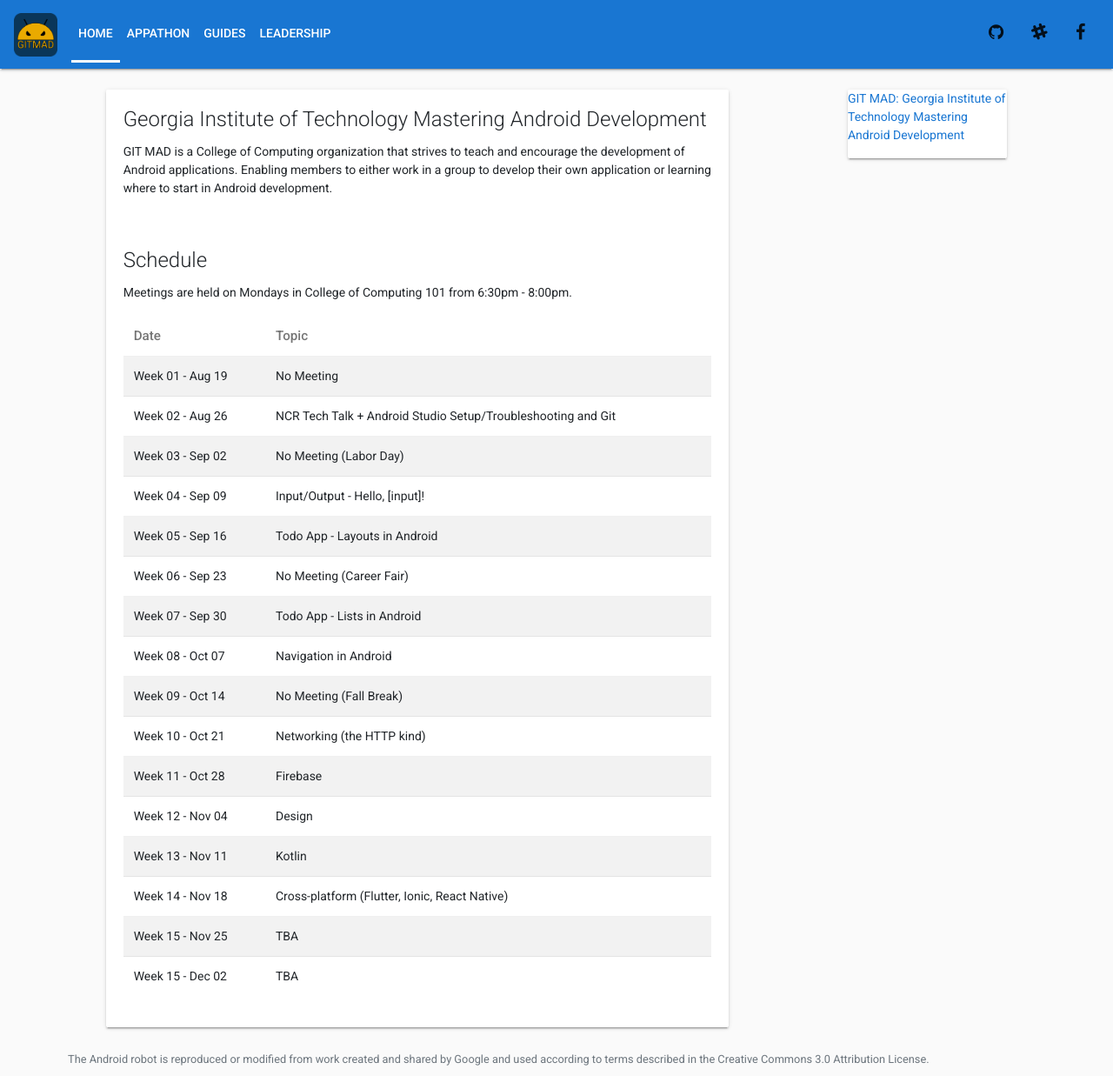
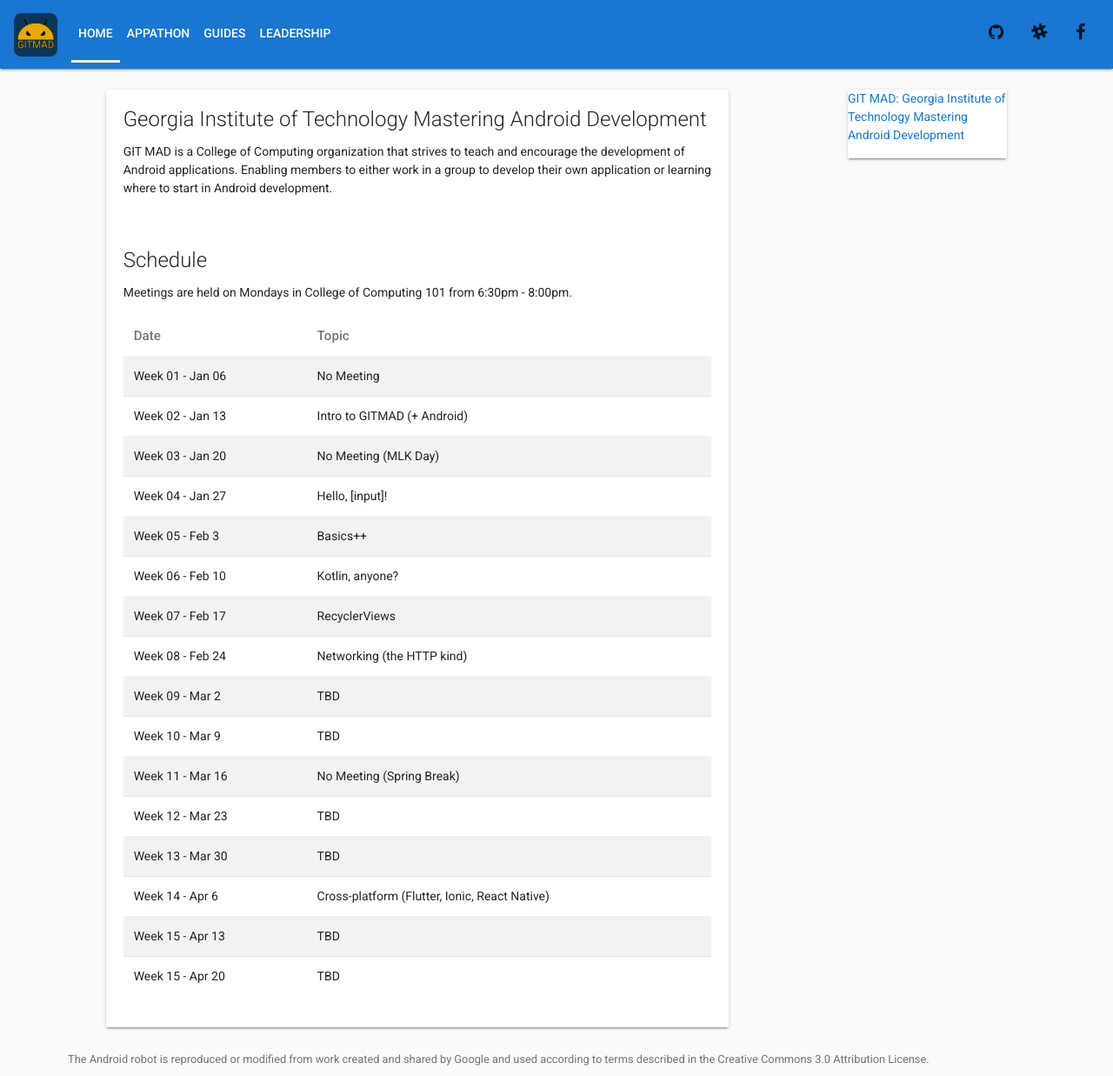
Before and after one commit to git-mad/gitmad.github.io, a Jekyll site: the page built from index.html, in a window 1280 px wide. Shown: the whole page at 87% size. Built offline with Jekyll 4.4.1, drawn with Linux system fonts in a browser that asks for light colours; nearby versions of some CDN libraries.

Commit message:
Updated schedule

```diff
--- a/_data/schedule.yml
+++ b/_data/schedule.yml
@@ -1,63 +1,63 @@
-- date: Week 01 - Aug 19
+- date: Week 01 - Jan 06
   topic: No Meeting
   link: null
 
-- date: Week 02 - Aug 26
-  topic: NCR Tech Talk + Android Studio Setup/Troubleshooting and Git
+- date: Week 02 - Jan 13
+  topic: Intro to GITMAD (+ Android)
   link: null
 
-- date: Week 03 - Sep 02
-  topic: No Meeting (Labor Day)
+- date: Week 03 - Jan 20
+  topic: No Meeting (MLK Day)
   link: null
 
-- date: Week 04 - Sep 09
-  topic: Input/Output - Hello, [input]!
+- date: Week 04 - Jan 27
+  topic: Hello, [input]!
   link: null
 
-- date: Week 05 - Sep 16
-  topic: Todo App - Layouts in Android
+- date: Week 05 - Feb 3
+  topic: Basics++
   link: null
 
-- date: Week 06 - Sep 23
-  topic: No Meeting (Career Fair)
+- date: Week 06 - Feb 10
+  topic: Kotlin, anyone?
   link: null
 
-- date: Week 07 - Sep 30
-  topic: Todo App - Lists in Android
+- date: Week 07 - Feb 17
+  topic: RecyclerViews
   link: null
 
-- date: Week 08 - Oct 07
-  topic: Navigation in Android
-  link: null
-
-- date: Week 09 - Oct 14
-  topic: No Meeting (Fall Break)
-  link: null
-
-- date: Week 10 - Oct 21
+- date: Week 08 - Feb 24
   topic: Networking (the HTTP kind)
   link: null
 
-- date: Week 11 - Oct 28
-  topic: Firebase
+- date: Week 09 - Mar 2
+  topic: TBD
   link: null
 
-- date: Week 12 - Nov 04
-  topic: Design
+- date: Week 10 - Mar 9
+  topic: TBD
   link: null
 
-- date: Week 13 - Nov 11
-  topic: Kotlin
+- date: Week 11 - Mar 16
+  topic: No Meeting (Spring Break)
   link: null
 
-- date: Week 14 - Nov 18
+- date: Week 12 - Mar 23
+  topic: TBD
+  link: null
+
+- date: Week 13 - Mar 30
+  topic: TBD
+  link: null
+
+- date: Week 14 - Apr 6
   topic: Cross-platform (Flutter, Ionic, React Native)
   link: null
 
-- date: Week 15 - Nov 25
-  topic: TBA
+- date: Week 15 - Apr 13
+  topic: TBD
   link: null
 
-- date: Week 15 - Dec 02
-  topic: TBA
+- date: Week 15 - Apr 20
+  topic: TBD
   link: null
```
